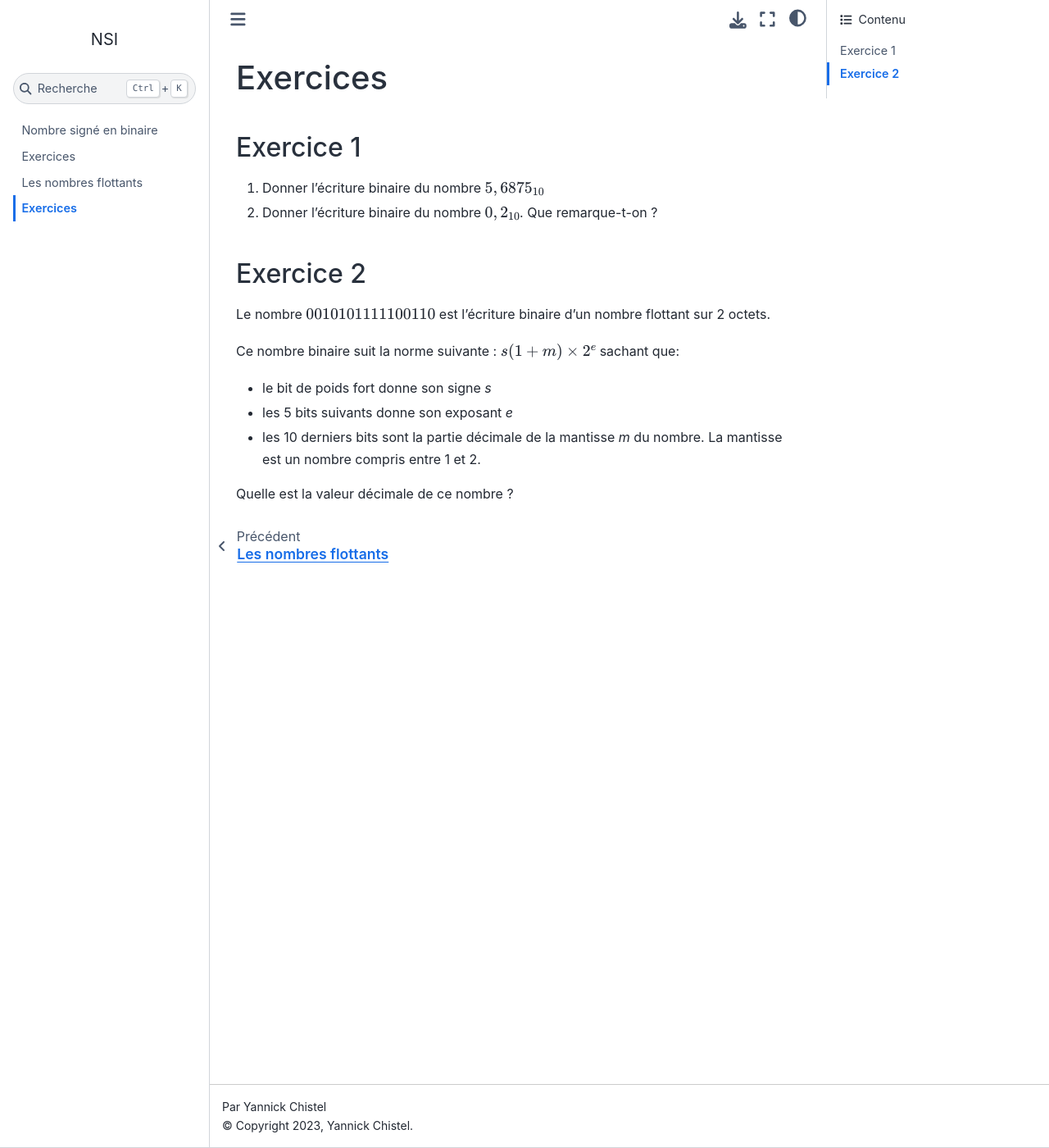
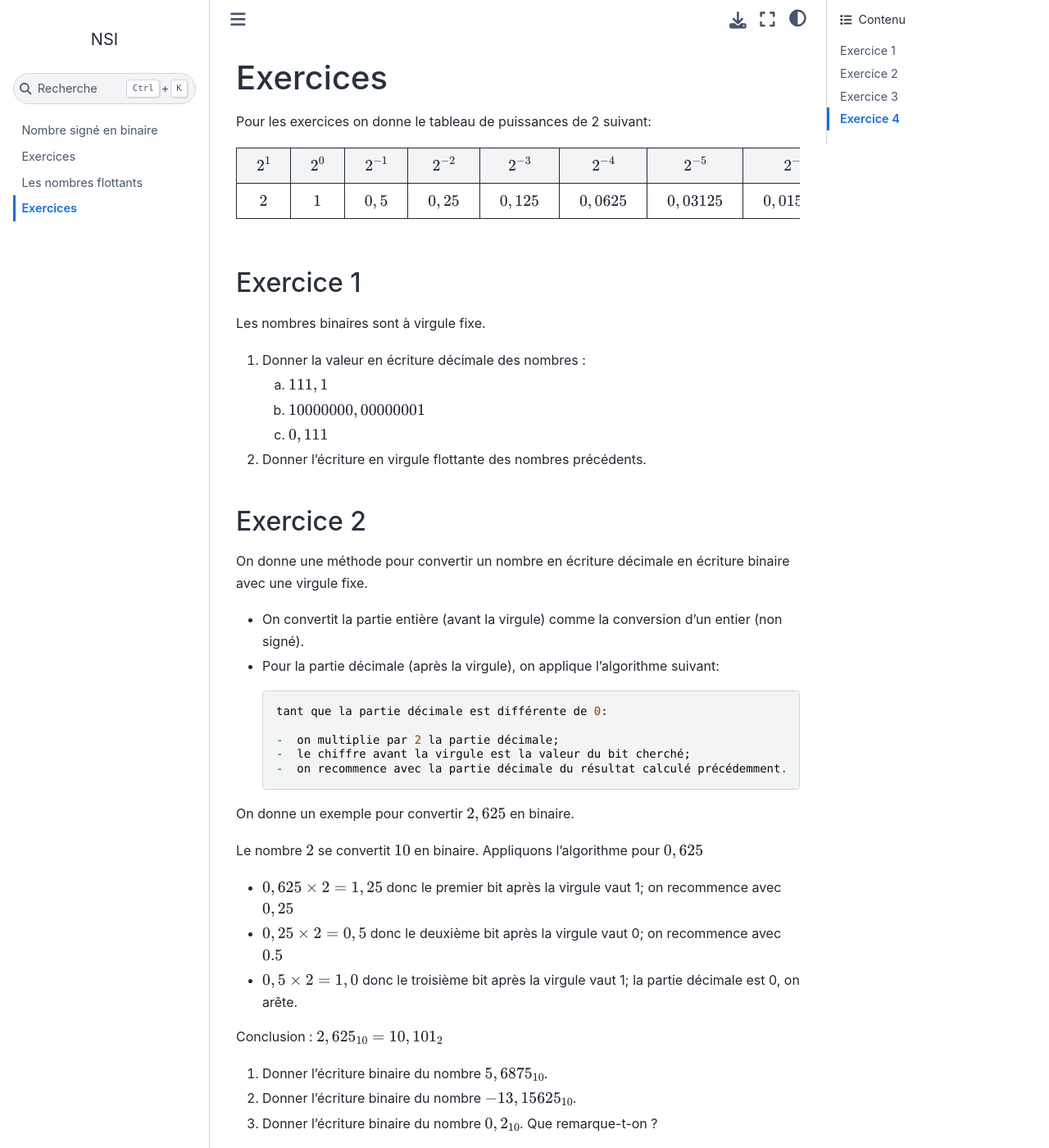
Before and after one commit to ychistel/1nsi_encodage_nombres, a Sphinx documentation site: the page built from source/content/exercice_2.rst, in a window 1280 px wide and 1400 px high. Shown: the whole window at 82% size. Built offline with Sphinx 7.4.7 and the Sphinx Book theme 1.1.4, drawn with Linux system fonts in a browser that asks for light colours; some of the changed text lies outside the part shown.

Commit message:
mise à jour nombre flottant

```diff
--- a/source/_static/custom.css
+++ b/source/_static/custom.css
@@ -25,6 +25,7 @@
 
 table.table{width:auto;}
 table.table td p, table.table th p{margin:auto 1em;text-align:center;}
+table.table td{border:solid 1px}
 
 /*correctif pour bordure lien a lorsque largeur imposée*/
 a.border-none{border:none}
--- a/source/content/exercice_2.rst
+++ b/source/content/exercice_2.rst
@@ -1,21 +1,84 @@
 Exercices
 =========
+
+Pour les exercices on donne le tableau de puissances de 2 suivant:
+
+.. csv-table::
+   :file: ../csv/puissances_deux.csv
+   :delim: ;
+   :class: border-style-solid border-width-1
 
 Exercice 1
 ----------
 
-#. Donner l'écriture binaire du nombre :math:`5,6875_{10}`
-#. Donner l'écriture binaire du nombre :math:`0,2_{10}`. Que remarque-t-on ?
+Les nombres binaires sont à virgule fixe.
+
+#. Donner la valeur en écriture décimale des nombres :
+
+   a. :math:`111,1`
+   b. :math:`10000000,00000001`
+   c. :math:`0,111`
+
+#. Donner l'écriture en virgule flottante des nombres précédents.
+
 
 Exercice 2
 ----------
 
-Le nombre :math:`0 01010 1111100110` est l'écriture binaire d'un nombre flottant sur 2 octets.
+On donne une méthode pour convertir un nombre en écriture décimale en écriture binaire avec une virgule fixe.
 
-Ce nombre binaire suit la norme suivante : :math:`s (1+m) \times 2^{e}` sachant que:
+-  On convertit la partie entière (avant la virgule) comme la conversion d'un entier (non signé).
+-  Pour la partie décimale (après la virgule), on applique l'algorithme suivant::
 
-- le bit de poids fort donne son signe *s*
-- les 5 bits suivants donne son exposant *e*
-- les 10 derniers bits sont la partie décimale de la mantisse *m* du nombre. La mantisse est un nombre compris entre 1 et 2.
+      tant que la partie décimale est différente de 0:
+
+      -  on multiplie par 2 la partie décimale;
+      -  le chiffre avant la virgule est la valeur du bit cherché;
+      -  on recommence avec la partie décimale du résultat calculé précédemment.
+
+On donne un exemple pour convertir :math:`2,625` en binaire.
+
+Le nombre :math:`2` se convertit :math:`10` en binaire. Appliquons l'algorithme pour :math:`0,625`
+
+-  :math:`0,625 \times 2 = 1,25` donc le premier bit après la virgule vaut 1; on recommence avec :math:`0,25`
+-  :math:`0,25\times 2 = 0,5` donc le deuxième bit après la virgule vaut 0; on recommence avec :math:`0.5`
+-  :math:`0,5 \times 2 = 1,0` donc le troisième bit après la virgule vaut 1; la partie décimale est 0, on arête.
+
+Conclusion : :math:`2,625_{10} = 10,101_{2}`
+
+#. Donner l'écriture binaire du nombre :math:`5,6875_{10}`.
+#. Donner l'écriture binaire du nombre :math:`-13,15625_{10}`.
+#. Donner l'écriture binaire du nombre :math:`0,2_{10}`. Que remarque-t-on ?
+
+Exercice 3
+----------
+
+On donne le nombre dont la représentation binaire suit la norme IEEE 754.
+
+.. figure:: ../img/flottant_3.svg
+   :align: center
+   :width: 480
 
 Quelle est la valeur décimale de ce nombre ?
+
+Exercice 4
+----------
+
+On donne ci-après un algorithme de conversion d'un nombre flottant :math:`x`:
+
+.. code-block:: text
+
+   on convertit la partie entière de x (vu précédemment).
+
+   on soustrait la partie entière de x à x (nombre inférieur ou égal à 1)
+   soit d la partie décimale de x
+
+   tant que d est différent de 0:
+      d=d*2
+      si d >= 1 alors :
+         d=d-1
+         le chiffre binaire vaut 1
+      sinon
+         le chiffre binaire vaut 0
+
+Écrire un script en Python qui affiche la représentation binaire en virgule fixe.
--- a/source/csv/puissances_deux.csv
+++ b/source/csv/puissances_deux.csv
@@ -1,2 +1,2 @@
-:math:`2^{1}`;:math:`2^{0}`;:math:`2^{-1}`;:math:`2^{-2}`;:math:`2^{-3}`;:math:`2^{-4}`;:math:`2^{-5}`
-:math:`2`;:math:`1`;:math:`0,5`;:math:`0,25`;:math:`0,125`;:math:`0,0625`;:math:`0,03125`
+:math:`2^{1}`;:math:`2^{0}`;:math:`2^{-1}`;:math:`2^{-2}`;:math:`2^{-3}`;:math:`2^{-4}`;:math:`2^{-5}`;:math:`2^{-6}`;:math:`2^{-7}`;:math:`2^{-8}`
+:math:`2`;:math:`1`;:math:`0,5`;:math:`0,25`;:math:`0,125`;:math:`0,0625`;:math:`0,03125`;:math:`0,015625`;:math:`0,0078125`;:math:`0,00390625`
--- a/source/index.rst
+++ b/source/index.rst
@@ -26,5 +26,5 @@
 
    content/nombre_signe.rst
    content/exercice_1.rst
-   content/nombre_flottant.rst
+   content/flottant.rst
    content/exercice_2.rst
```
Also changed, not shown: source/content/flottant.rst (added, +114 -0 lines), source/content/nombre_flottant.rst (+2 -6 lines), source/img/flottant_2.png (added), source/img/flottant_2.svg (added), source/img/flottant_3.svg (added), 2 other files.
